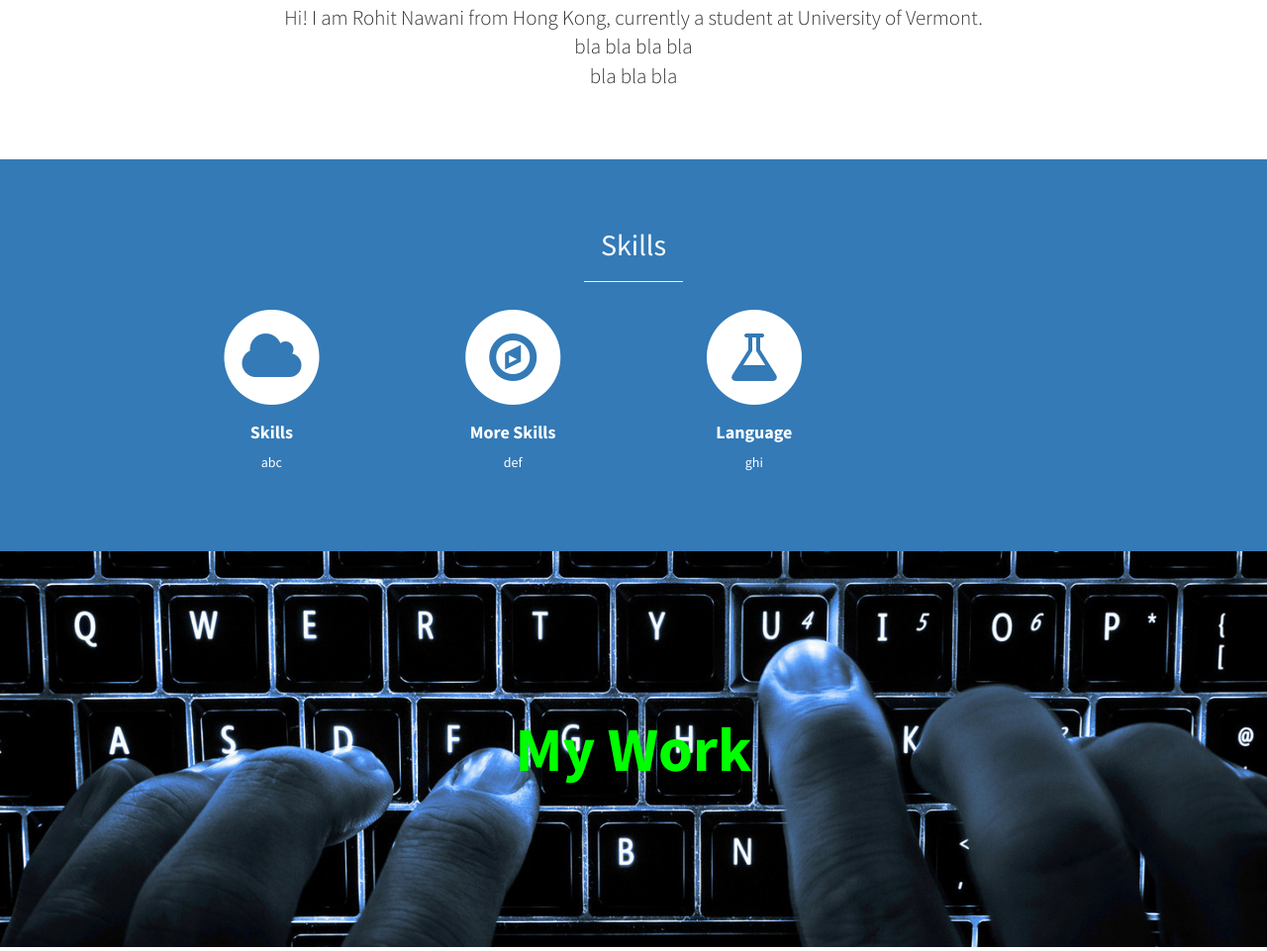
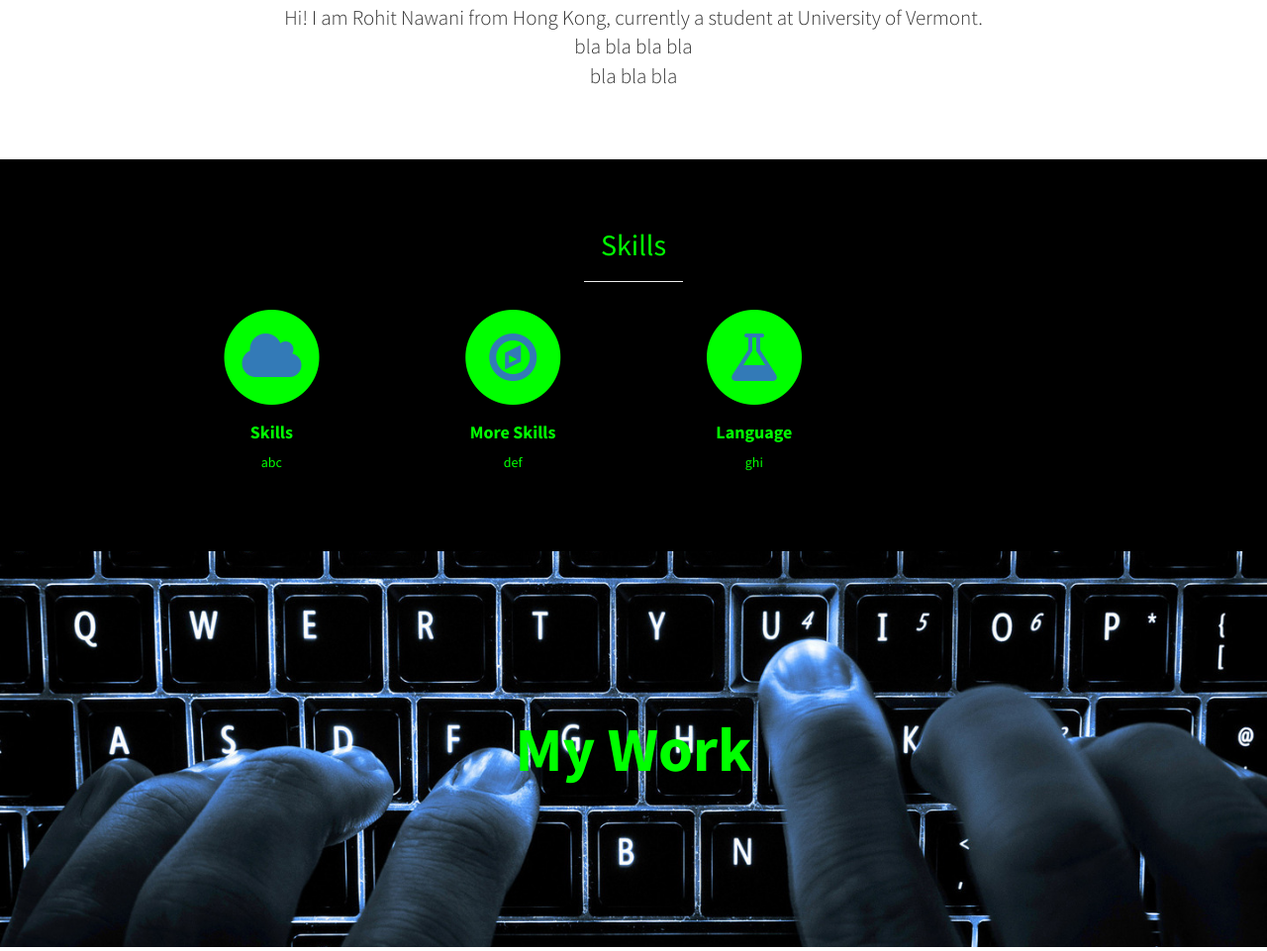
Before and after one commit to rohitnawani/rohitnawani.github.io, a plain HTML site: page index.html in a window 1280 px wide. Shown: the part 910-1871 px from the top of the page at 99% size. Drawn offline with Linux system fonts and the light colour scheme.

Commit message:
change color

```diff
--- a/css/stylish-portfolio.css
+++ b/css/stylish-portfolio.css
@@ -175,6 +175,8 @@ hr.small {
 
 .services {
     padding: 50px 0;
+    background-color: rgb(0, 0, 0);
+    color: rgb(0, 255, 0);
 }
 
 .service-item {
```
